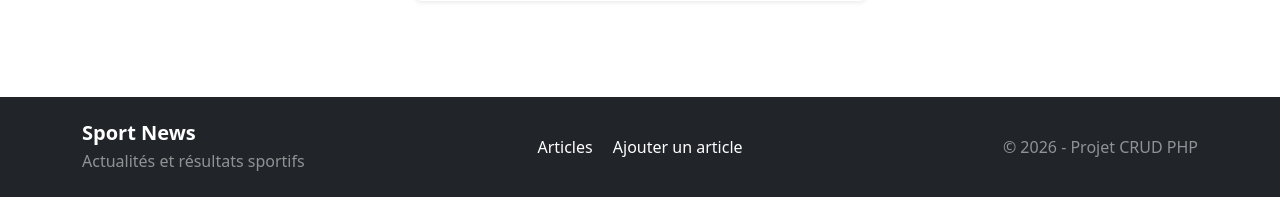
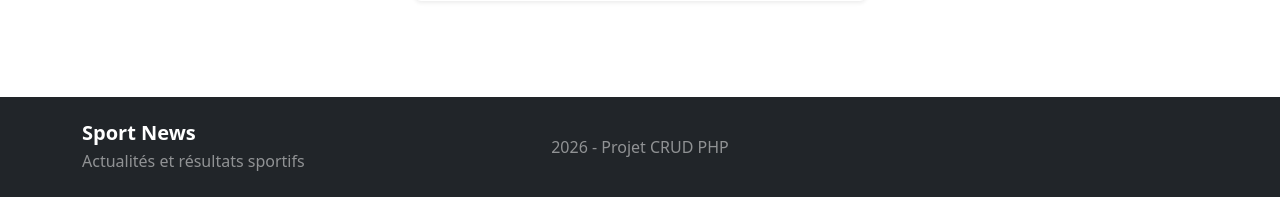
Before and after one commit to F-Belmahria/sport-news-crud, a PHP site: page /sport-news-crud/register.php in a window 1280 px wide. Shown: the part 639-836 px from the top of the page. Run offline with PHP 8.4, Linux system fonts and the light colour scheme.

Commit message:
update footer

```diff
--- a/includes/footer.php
+++ b/includes/footer.php
@@ -11,23 +11,14 @@
                 </p>
             </div>
 
-            <!-- Liens -->
+
             <div class="col-12 col-md-4 mb-3 mb-md-0 text-md-center">
-                <a href="/sport-news-crud/" class="text-white text-decoration-none me-3">
-                    Articles
-                </a>
-
-                <a href="/sport-news-crud/articles/create/create.php" class="text-white text-decoration-none">
-                    Ajouter un article
-                </a>
+               <p class="mb-0 text-white-50">
+                    <?= date('Y') ?> - Projet CRUD PHP
+                </p>
             </div>
 
-            <!-- Copyright -->
-            <div class="col-12 col-md-4 text-md-end">
-                <p class="mb-0 text-white-50">
-                    © <?= date('Y') ?> - Projet CRUD PHP
-                </p>
-            </div>
+
 
         </div>
 
```
